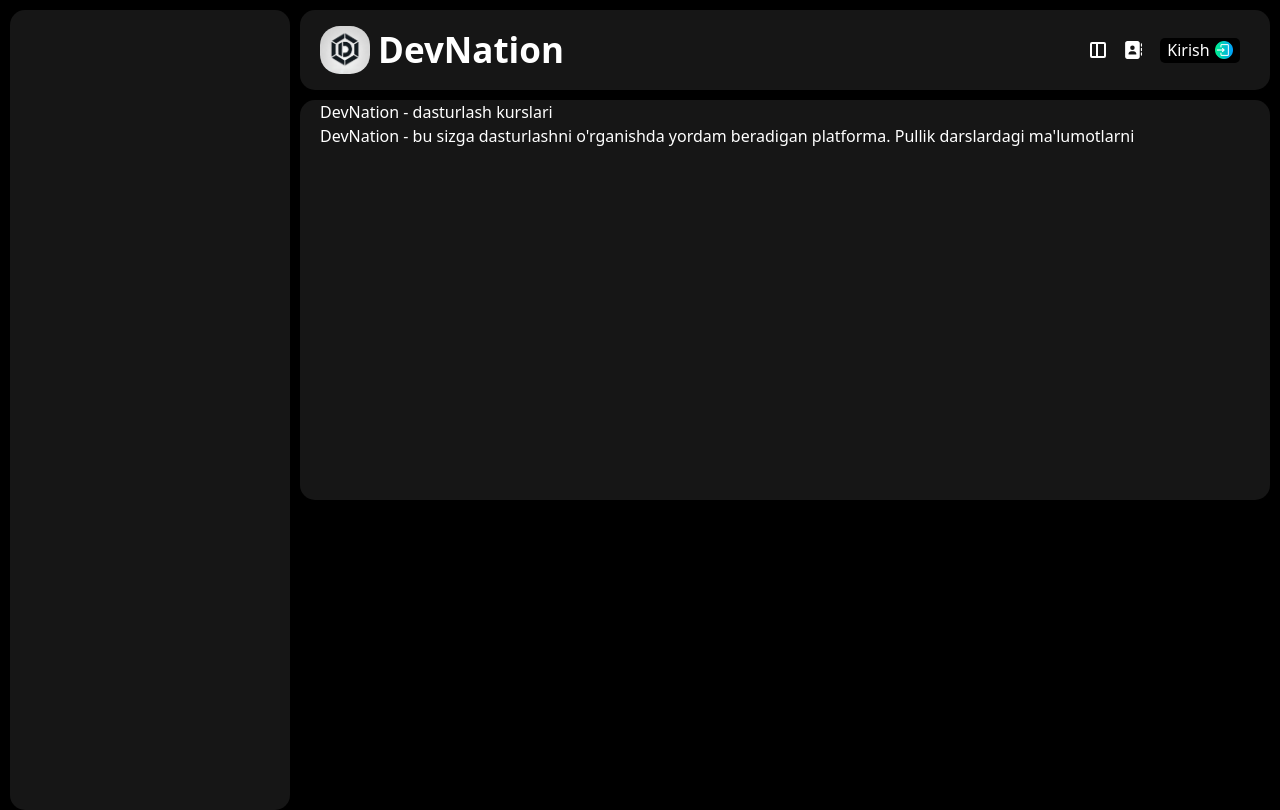
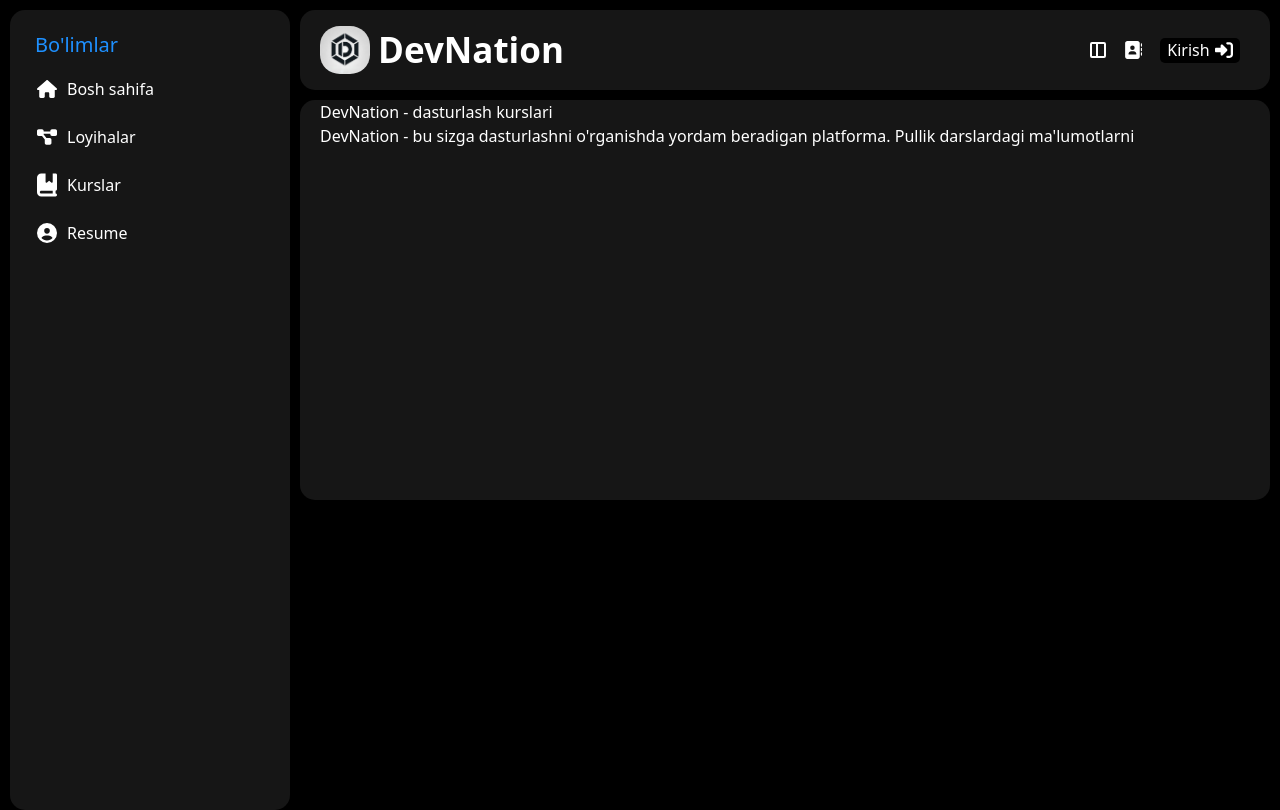
Before and after one commit to muhammadfayziyev2/devNation, a Next.js app: page / in a window 1280 px wide. Built offline with nearby package versions, Linux system fonts and the light colour scheme.

Commit message:
new file:   src/app/[kurslar]/page.jsx 	new file:   src/app/[loyihalar]/page.jsx 	modified:   src/app/components/Header.jsx 	modified:   src/app/components/Sidebar.jsx 	modified:   src/app/globals.css 	modified:   src/app/layout.js

```diff
--- /dev/null
+++ b/src/app/[kurslar]/page.jsx
@@ -0,0 +1,9 @@
+import React from 'react'
+
+const page = () => {
+  return (
+    <div className='text-white'>kurs</div>
+  )
+}
+
+export default page
--- /dev/null
+++ b/src/app/[loyihalar]/page.jsx
@@ -0,0 +1,11 @@
+import React from 'react'
+
+const page = () => {
+  return (
+    <div>
+        <h1 className='text-white'>loyioha</h1>
+    </div>
+  )
+}
+
+export default page
--- a/src/app/components/Header.jsx
+++ b/src/app/components/Header.jsx
@@ -15,7 +15,7 @@
 
 
               <svg className="contactimg" xmlns="http://www.w3.org/2000/svg" viewBox="0 0 512 512"><path fill="#ffffff" d="M96 0C60.7 0 32 28.7 32 64l0 384c0 35.3 28.7 64 64 64l288 0c35.3 0 64-28.7 64-64l0-384c0-35.3-28.7-64-64-64L96 0zM208 288l64 0c44.2 0 80 35.8 80 80c0 8.8-7.2 16-16 16l-192 0c-8.8 0-16-7.2-16-16c0-44.2 35.8-80 80-80zm-32-96a64 64 0 1 1 128 0 64 64 0 1 1 -128 0zM512 80c0-8.8-7.2-16-16-16s-16 7.2-16 16l0 64c0 8.8 7.2 16 16 16s16-7.2 16-16l0-64zM496 192c-8.8 0-16 7.2-16 16l0 64c0 8.8 7.2 16 16 16s16-7.2 16-16l0-64c0-8.8-7.2-16-16-16zm16 144c0-8.8-7.2-16-16-16s-16 7.2-16 16l0 64c0 8.8 7.2 16 16 16s16-7.2 16-16l0-64z" /></svg>
-              <button className="enter"><span className="kirish">Kirish</span><img src="enter.png" alt="" className="kirishimg" /></button>
+              <button className="enter"><span className="kirish">Kirish</span><svg className="kirishimg" xmlns="http://www.w3.org/2000/svg" viewBox="0 0 512 512"><path fill="#ffffff" d="M217.9 105.9L340.7 228.7c7.2 7.2 11.3 17.1 11.3 27.3s-4.1 20.1-11.3 27.3L217.9 406.1c-6.4 6.4-15 9.9-24 9.9c-18.7 0-33.9-15.2-33.9-33.9l0-62.1L32 320c-17.7 0-32-14.3-32-32l0-64c0-17.7 14.3-32 32-32l128 0 0-62.1c0-18.7 15.2-33.9 33.9-33.9c9 0 17.6 3.6 24 9.9zM352 416l64 0c17.7 0 32-14.3 32-32l0-256c0-17.7-14.3-32-32-32l-64 0c-17.7 0-32-14.3-32-32s14.3-32 32-32l64 0c53 0 96 43 96 96l0 256c0 53-43 96-96 96l-64 0c-17.7 0-32-14.3-32-32s14.3-32 32-32z" /></svg></button>
             </div>
           </div>
         </div>
--- a/src/app/components/Sidebar.jsx
+++ b/src/app/components/Sidebar.jsx
@@ -1,13 +1,28 @@
+import Link from 'next/link'
 import React from 'react'
 
 const Sidebar = () => {
   return (
     <div className='sidebar'>
-        <div className='home'>
-
-
-
-        </div>
+      <span className='span_dashboard'>Bo'limlar</span>
+      <div className='dashboard'>
+        <Link href="/loyihalar" className='home_dashboard'>
+          <svg className='icon_dashboard' xmlns="http://www.w3.org/2000/svg" viewBox="0 0 576 512"><path fill="#ffffff" d="M575.8 255.5c0 18-15 32.1-32 32.1l-32 0 .7 160.2c0 2.7-.2 5.4-.5 8.1l0 16.2c0 22.1-17.9 40-40 40l-16 0c-1.1 0-2.2 0-3.3-.1c-1.4 .1-2.8 .1-4.2 .1L416 512l-24 0c-22.1 0-40-17.9-40-40l0-24 0-64c0-17.7-14.3-32-32-32l-64 0c-17.7 0-32 14.3-32 32l0 64 0 24c0 22.1-17.9 40-40 40l-24 0-31.9 0c-1.5 0-3-.1-4.5-.2c-1.2 .1-2.4 .2-3.6 .2l-16 0c-22.1 0-40-17.9-40-40l0-112c0-.9 0-1.9 .1-2.8l0-69.7-32 0c-18 0-32-14-32-32.1c0-9 3-17 10-24L266.4 8c7-7 15-8 22-8s15 2 21 7L564.8 231.5c8 7 12 15 11 24z" /></svg>
+          <span className='a_dashboard' >Bosh sahifa</span>
+        </Link>
+        <Link href="/kurslar" className='home_dashboard'>
+          <svg className='icon_dashboard' xmlns="http://www.w3.org/2000/svg" viewBox="0 0 576 512"><path fill="#ffffff" d="M0 80C0 53.5 21.5 32 48 32l96 0c26.5 0 48 21.5 48 48l0 16 192 0 0-16c0-26.5 21.5-48 48-48l96 0c26.5 0 48 21.5 48 48l0 96c0 26.5-21.5 48-48 48l-96 0c-26.5 0-48-21.5-48-48l0-16-192 0 0 16c0 1.7-.1 3.4-.3 5L272 288l96 0c26.5 0 48 21.5 48 48l0 96c0 26.5-21.5 48-48 48l-96 0c-26.5 0-48-21.5-48-48l0-96c0-1.7 .1-3.4 .3-5L144 224l-96 0c-26.5 0-48-21.5-48-48L0 80z" /></svg>
+          <span className='a_dashboard'>Loyihalar</span>
+        </Link>
+        <Link className='home_dashboard' href='/'>
+          <svg className='icon_dashboard' xmlns="http://www.w3.org/2000/svg" viewBox="0 0 448 512"><path fill="#ffffff" d="M0 96C0 43 43 0 96 0l96 0 0 190.7c0 13.4 15.5 20.9 26 12.5L272 160l54 43.2c10.5 8.4 26 .9 26-12.5L352 0l32 0 32 0c17.7 0 32 14.3 32 32l0 320c0 17.7-14.3 32-32 32l0 64c17.7 0 32 14.3 32 32s-14.3 32-32 32l-32 0L96 512c-53 0-96-43-96-96L0 96zM64 416c0 17.7 14.3 32 32 32l256 0 0-64L96 384c-17.7 0-32 14.3-32 32z" /></svg>
+          <span className='a_dashboard'>Kurslar</span>
+        </Link>
+        <Link className='home_dashboard' href='/'>
+          <svg className='icon_dashboard' xmlns="http://www.w3.org/2000/svg" viewBox="0 0 512 512"><path fill="#ffffff" d="M399 384.2C376.9 345.8 335.4 320 288 320l-64 0c-47.4 0-88.9 25.8-111 64.2c35.2 39.2 86.2 63.8 143 63.8s107.8-24.7 143-63.8zM0 256a256 256 0 1 1 512 0A256 256 0 1 1 0 256zm256 16a72 72 0 1 0 0-144 72 72 0 1 0 0 144z" /></svg>
+          <span className='a_dashboard'>Resume</span>
+        </Link>
+      </div>
     </div>
   )
 }
--- a/src/app/globals.css
+++ b/src/app/globals.css
@@ -1,7 +1,9 @@
 @import "tailwindcss";
-* body{
-background-color: rgb(0, 0, 0);
+
+* body {
+  background-color: rgb(0, 0, 0);
 }
+
 .body {
   padding: 10px;
   width: 100%;
@@ -26,9 +28,10 @@
   grid-area: sidebar;
   width: 100%;
   height: 100vh;
-  /* border: 1px solid rgb(255, 255, 255); */
   background-color: rgba(255, 255, 255, 0.088);
-    border-radius: 15px
+  border-radius: 15px;
+  padding-left: 20px;
+  padding-top: 20px;
 }
 
 .logo {
@@ -59,7 +62,8 @@
   justify-content: space-between;
   border-radius: 15px;
   display: flex;
-  background-color: rgba(255, 255, 255, 0.088);  /* border: 1px solid rgba(252, 248, 248, 0.743); */
+  background-color: rgba(255, 255, 255, 0.088);
+  /* border: 1px solid rgba(252, 248, 248, 0.743); */
   width: 100%;
   margin-left: 10px;
   height: 80px;
@@ -89,7 +93,6 @@
   width: 16px;
   height: 16px;
   border: 2px solid white
-
 }
 
 .line {
@@ -127,12 +130,13 @@
   display: flex;
 
 }
+
 .main_news {
   color: white;
 }
+
 .main {
   margin: 10px;
-  /* border: 1px solid white; */
   background-color: rgba(255, 255, 255, 0.088);
 
   padding-left: 20px;
@@ -140,3 +144,45 @@
   width: 99%;
   height: 400px;
 }
+
+.dashboard {
+  display: flex;
+  flex-direction: column;
+  gap: 10px;
+  margin-top: 10px;
+}
+
+.span_dashboard {
+  color: #1E90FF;
+  font-size: 20px;
+  margin-left: 5px;
+}
+
+.a_dashboard {
+  margin-left: 10px;
+  color: white;
+}
+
+.home_dashboard:hover {
+  background-color: #1E90FF;
+  cursor: pointer;
+}
+
+
+.home_dashboard:focus {
+  background-color: #1E90FF;
+  outline: none;
+}
+
+.icon_dashboard {
+  width: 20px;
+}
+
+.home_dashboard {
+  display: flex;
+  transition: background-color 0.3s ease;
+  border-radius: 5px;
+  padding: 7px;
+  width: 90%;
+
+}
--- a/src/app/layout.js
+++ b/src/app/layout.js
@@ -20,6 +20,9 @@
 export default function RootLayout({ children }) {
   return (
     <html lang="en">
+      <head>
+        <link rel="icon" type="image/x-icon" href="logo2.jpg"></link>
+      </head>
       <body
         className={`${geistSans.variable} ${geistMono.variable} antialiased`}
       >
```
